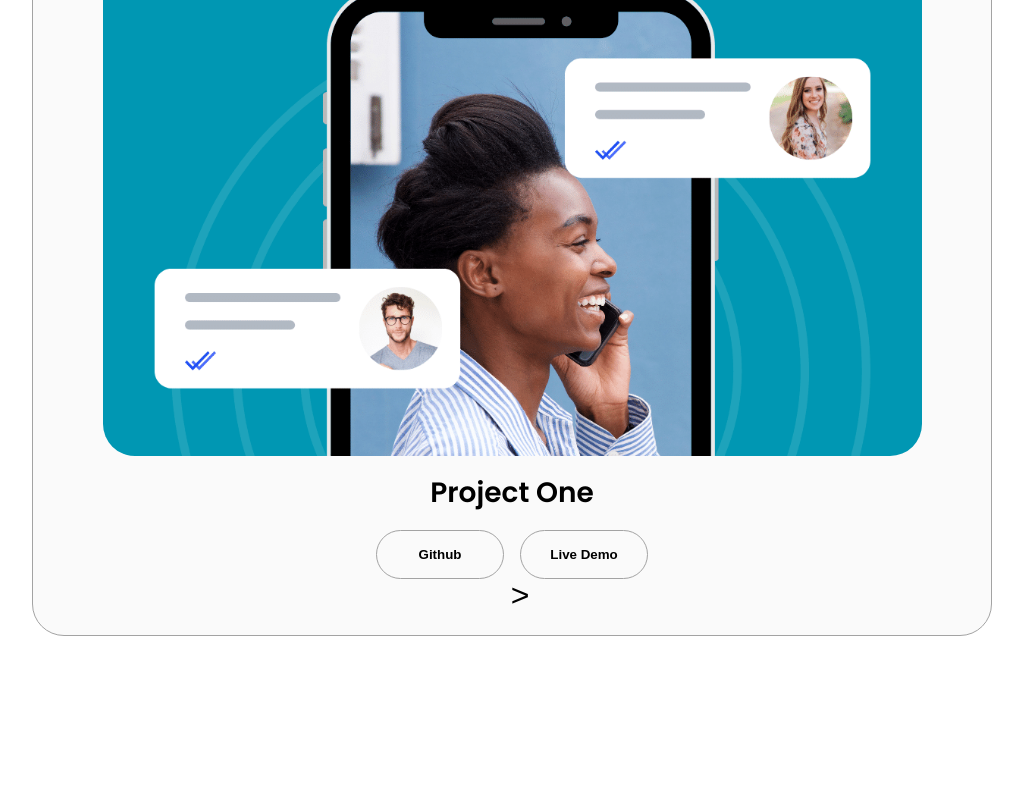
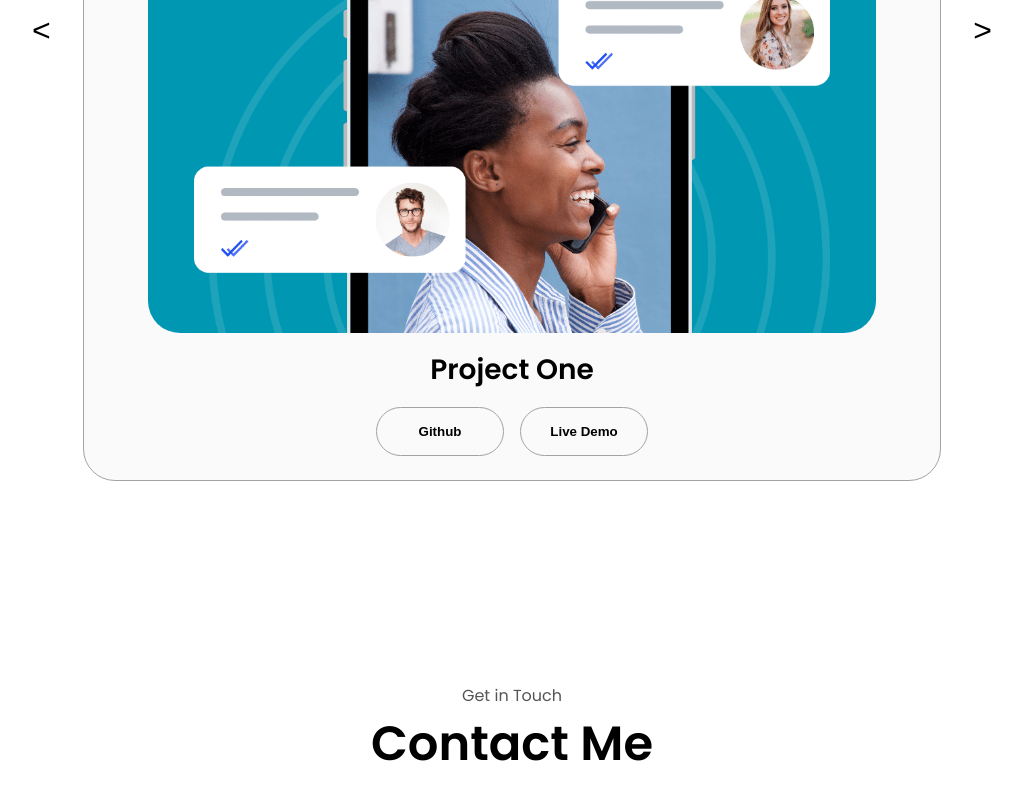
Before and after one commit to tokamaky/XiaohangJi-Responsive-Portfolio-Website, a plain HTML site: page index.html in a window 1280 px wide. Shown: the part 2973-3773 px from the top of the page, without its empty margins (128-1151 px from the left). Drawn offline with Linux system fonts and the light colour scheme.

Commit message:
add arrow

```diff
--- a/index.html
+++ b/index.html
@@ -235,45 +235,39 @@
     <p class="section__text__p1">Browse My Recent</p>
     <h1 class="title">Projects</h1>
     <div class="experience-details-container">
-        <div class="about-containers">
-            <!-- Project Display Container -->
+        <div class="about-containers ">
+            <!-- Left Arrow Button -->
+            <button class="left-arrow project-container" onclick="changeProject(-1)">
+                &lt;
+            </button>
             <div class="details-container color-container">
-                <!-- Arrow for Previous Project -->
-                <button class="arrow prev-btn" onclick="changeProject(-1)">
-                    &lt; <!-- Left arrow symbol -->
-                </button>
                 <div class="article-container">
-                    <img
-                        src="./assets/project-1.png"
-                        alt="Project 1"
-                        class="project-img"
-                    />
+                    <img src="./assets/project-1.png" alt="Project 1" class="project-img project-container" />
                 </div>
                 <h2 class="experience-sub-title project-title">Project One</h2>
                 <div class="btn-container">
-                    <!-- GitHub button for Project One -->
-                    <button
-                        class="btn btn-color-2 project-btn"
-                        onclick="openGitHub('https://github.com/')"
-                    >
+                    <!-- Project Links -->
+                    <button class="btn btn-color-2 project-btn" onclick="location.href='https://github.com/'">
                         Github
                     </button>
-                    <!-- Live Demo button for Project One -->
-                    <button
-                        class="btn btn-color-2 project-btn"
-                        onclick="openDemo('https://github.com/')"
-                    >
+                    <button class="btn btn-color-2 project-btn" onclick="location.href='https://github.com/'">
                         Live Demo
                     </button>
                 </div>
-                <!-- Arrow for Next Project -->
-                <button class="arrow next-btn" onclick="changeProject(1)">
-                    &gt; <!-- Right arrow symbol -->
-                </button>
             </div>
+            <!-- Right Arrow Button -->
+            <button class="right-arrow project-container" onclick="changeProject(1)">
+                &gt;
+            </button>
         </div>
     </div>
 </section>
+
+          </div>
+        </div>
+      </div>
+    </div>
+  </section>
 
   <section id="contact">
     <p class="section__text__p1">Get in Touch</p>
--- a/style.css
+++ b/style.css
@@ -400,14 +400,52 @@ article .icon {
   border-color: rgb(163, 163, 163);
 }
 
-.prev-btn {
-  transform: scaleX(-1); /* Flip the left arrow horizontally */
+/* Left Arrow Button */
+.left-arrow {
+  background-color: transparent;
+  border: none;
+  font-size: 2rem;
+  cursor: pointer;
+  color: black; /* Change the color as needed */
+  outline: none; /* Remove the default focus outline */
+  margin: 0; /* Remove any default margin */
+  padding: 0; /* Remove any default padding */
+  position: absolute;
+  left: 0; /* Position the arrow outside the project container */
+  top: 50%; /* Vertically center the arrow */
+  transform: translateY(0%); /* Vertically center the arrow */
 }
 
-.next-btn {
-  margin-left: 1rem;
+/* Right Arrow Button */
+.right-arrow {
+  background-color: transparent;
+  border: none;
+  font-size: 2rem;
+  cursor: pointer;
+  color: black; /* Change the color as needed */
+  outline: none; /* Remove the default focus outline */
+  margin: 0; /* Remove any default margin */
+  padding: 0; /* Remove any default padding */
+  position: absolute;
+  right: 0; /* Position the arrow outside the project container */
+  top: 50%; /* Vertically center the arrow */
+  transform: translateY(0%); /* Vertically center the arrow */
 }
 
+/* Media Query to Adjust Positioning for Small Screens */
+@media (max-width: 768px) {
+  .left-arrow {
+      left: 0; /* Adjust the left position for small screens */
+  }
+  .right-arrow {
+      right: 0; /* Adjust the right position for small screens */
+  }
+}
+
+/* Project Container Styles */
+.project-container {
+  position: relative;
+}
 /* CONTACT */
 
 #contact {
```
